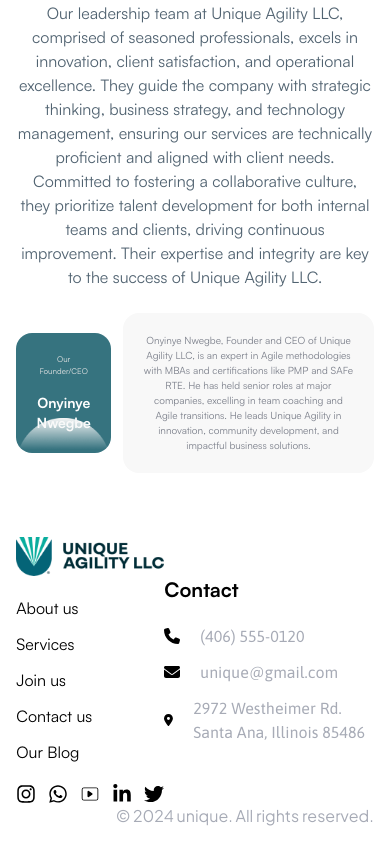
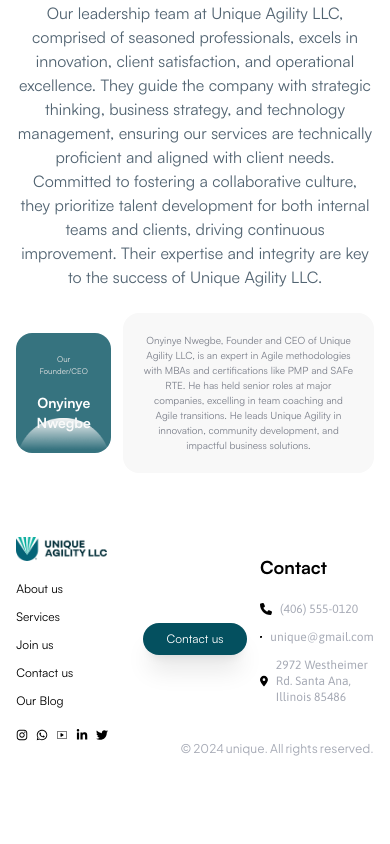
Before and after one commit to Phickayor/unique-agility, a Next.js app: page /about in a window 390 px wide. Shown: the part 2366-3210 px from the top of the page. After the commit the page ends 3139 px from the top, so only its background shows below. Built offline with nearby package versions, Linux system fonts and the light colour scheme.

Commit message:
Footer responsiveness

```diff
--- a/components/Footer.tsx
+++ b/components/Footer.tsx
@@ -13,17 +13,17 @@ import {
 function Footer({ hideContact }: { hideContact: boolean }) {
   return (
     <div className="py-4 ">
-      <div className="flex">
+      <div className="grid grid-cols-3 lg:grid-cols-4 gap-2">
         <div>
-          <img src="/images/logo.png" />
-          <ul className="py-5 space-y-3 text-black">
+          <img src="/images/logo.png" className="w-4/5 lg:w-fit" />
+          <ul className="py-5 space-y-3 text-black text-xs md:text-lg lg:text-xl">
             <li>About us</li>
             <li>Services</li>
             <li>Join us</li>
             <li>Contact us</li>
             <li>Our Blog</li>
           </ul>
-          <div className="flex gap-3 text-xl">
+          <div className="flex gap-2 md:gap-3 text-xs md:text-lg lg:text-xl">
             <FaInstagram />
             <FaWhatsapp />
             <CiYoutube />
@@ -31,36 +31,37 @@ function Footer({ hideContact }: { hideContact: boolean }) {
             <FaTwitter />
           </div>
         </div>
-        <div className="flex-1 text-center self-center">
+        <div className="text-center self-center lg:col-span-2">
           {!hideContact && (
-            <button className="hidden md:block bg-green font-semibold text-white px-8 py-3 md:text-lg rounded-full">
+            <button className="px-6 py-2 rounded-full bg-green text-xs md:text-lg shadow-xl text-white">
               Contact us
             </button>
           )}
         </div>
         <div className="self-center">
-          <h3 className="text-xl font-satoshi-semibold">Contact</h3>
-          <ul className="py-5 space-y-3 font-asap">
-            <li className="flex gap-5">
+          <h3 className="text-lg lg:text-xl font-satoshi-semibold">Contact</h3>
+          <ul className="py-5 space-y-3 font-asap text-xs md:text-lg lg:text-xl">
+            <li className="flex gap-2 md:gap-5">
               <FaPhone className="self-center" />
               <span className="text-[#A7ABB6] self-center">(406) 555-0120</span>
             </li>
-            <li className="flex gap-5">
+            <li className="flex gap-2 md:gap-5">
               <FaEnvelope className="self-center" />
               <span className="text-[#A7ABB6] self-center">
                 unique@gmail.com
               </span>
             </li>
-            <li className="flex gap-5">
+            <li className="flex gap-2 md:gap-5">
               <FaLocationDot className="self-center" />
               <span className="text-[#A7ABB6] self-center">
-                2972 Westheimer Rd. Santa Ana, Illinois 85486
+                2972 Westheimer
+                <br /> Rd. Santa Ana, Illinois 85486
               </span>
             </li>
           </ul>
         </div>
       </div>
-      <p className="text-end text-[#A7ABB6] font-jakar">
+      <p className="text-end text-[#A7ABB6] font-jakar text-xs sm:text-base">
         © 2024 unique. All rights reserved.
       </p>
     </div>
--- a/components/Home/Testimonials.tsx
+++ b/components/Home/Testimonials.tsx
@@ -34,7 +34,7 @@ function Testimonials() {
         />
         <div className="absolute inset-0 bg-green opacity-80 rounded-2xl "></div>
 
-        <div className="relative p-10  text-left space-y-3 ">
+        <div className="relative p-5 md:p-10  text-left space-y-3 ">
           <h1 className="text-white text-2xl md:text-3xl xl:text-4xl font-satoshi-semibold">
             Work Together with Unique Agility
           </h1>
--- a/components/Home/ValueProposition.tsx
+++ b/components/Home/ValueProposition.tsx
@@ -52,20 +52,20 @@ function ValueProposition() {
         />
         <div className="absolute inset-0 bg-green opacity-80 rounded-2xl "></div>
 
-        <div className="mx-auto  px-10 grid lg:grid-cols-3 lg:gap-y-0 gap-4 lg:gap-8 place-content-center relative p-5 md:p-10 text-center xl:text-left">
-          <h1 className="text-white mx-auto w-fit text-[20px] sm:text-3xl lg:text-4xl leading-snug font-satoshi-semibold self-center">
+        <div className=" p-5 md:p-10 grid lg:grid-cols-3 lg:gap-y-0 gap-4 lg:gap-8 place-content-center relative text-center xl:text-left">
+          <h1 className="text-white col-span-3 lg:col-span-1 mx-auto w-fit text-[20px] sm:text-3xl lg:text-4xl leading-snug font-satoshi-semibold self-center">
             What differentiates us ?
           </h1>
-          <ul className="text-white mx-auto sm:w-11/12 col-span-2 lg:grid grid-cols-2 flex flex-wrap [&>*]:self-center text-[12px] sm:text-sm md:text-lg xl:text-xl list-disc gap-6 self-center">
+          <ul className="text-white col-span-2 lg:grid grid-cols-2 flex flex-wrap [&>*]:self-center text-[12px] sm:text-sm md:text-lg xl:text-xl list-disc gap-y-5 gap-x-8 self-center">
             <li>Accountabilty in All Endeavors</li>
-            <li>Cost-Effective and Customized Solutions</li>
             <li>Value Added Services</li>
             <li>Government procurement Expertise</li>
             <li>100% Client Satisfaction</li>
             <li>Customer Support Commitment</li>
             <li>Uncompromising Integrity</li>
+            <li>Cost-Effective and Customized Solutions</li>
           </ul>
-       </div>
+        </div>
       </div>
     </div>
   );
```
